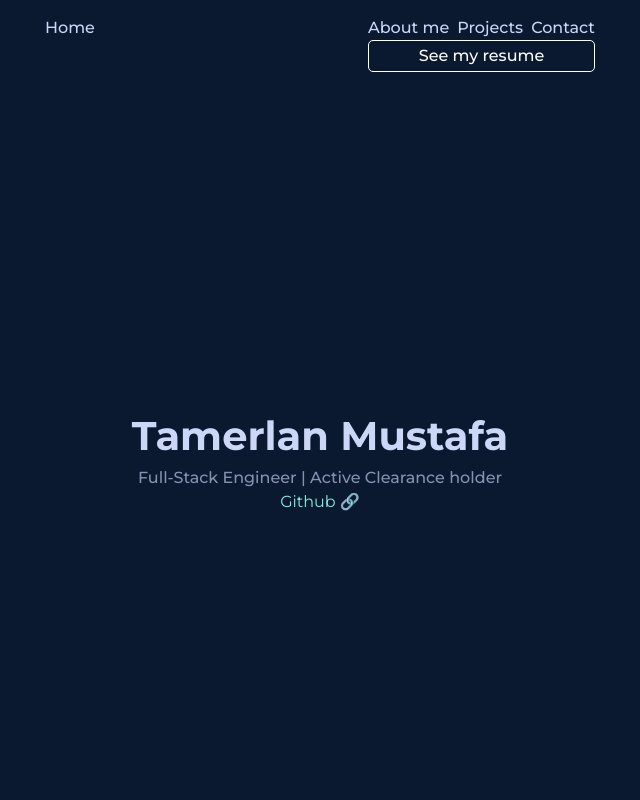
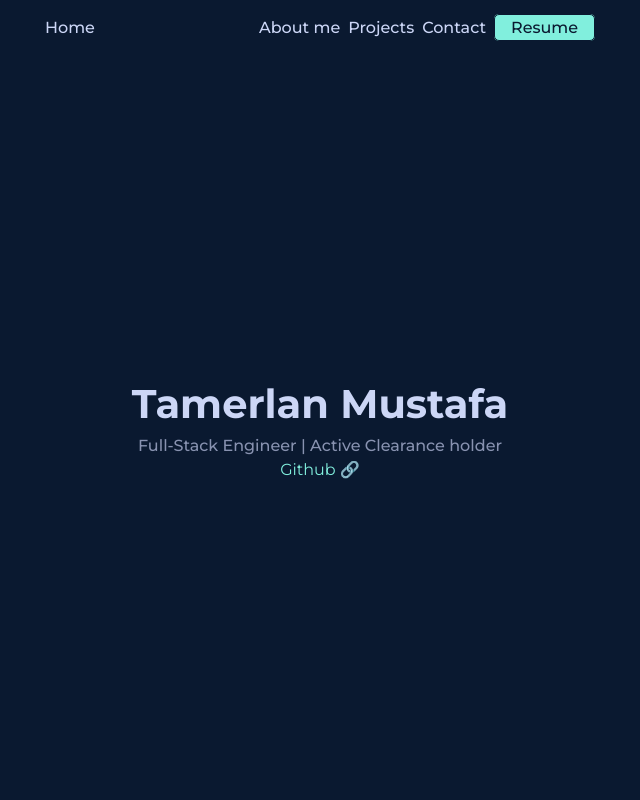
Before and after one commit to tamerlanmustafa/portfolio, a React (Vite) app: page / in a window 1280 px wide. Shown: the top 800 px of the page, without its empty margins (320-960 px from the left). Built offline with nearby package versions, Linux system fonts and the light colour scheme.

Commit message:
update resume styling

```diff
--- a/src/components/Navbar/NavBar.jsx
+++ b/src/components/Navbar/NavBar.jsx
@@ -15,9 +15,7 @@ const NavBar = () => {
           <a href='#about-me'>About me</a>
           <a href='#projects'>Projects</a>
           <a href='#contact'>Contact</a>
-          <div className="hidden">
-            <a className='resume ' href={resume}>See my resume</a>
-          </div>
+          <a className='resume ' href={resume}>Resume</a>
         </div>
       </nav>
     </>
--- a/src/components/Navbar/Navbar.css
+++ b/src/components/Navbar/Navbar.css
@@ -10,16 +10,18 @@ nav {
 }
 
 .resume {
-    display: block;
-    color: white;
+    background-color: var(--primary-color);
+    color: var(--main-color);
     padding: 0.2rem 1rem;
-    border: 1px solid white;
+    border: 1px solid var(--main-color);
     border-radius: 5px;
     transition: all 0.3s;
 }
 
 .resume:hover {
     cursor: pointer;
-    background-color: white;
-    color: black;
+    background-color: var(--main-color);
+    color: var(--primary-color);
+    border: 1px solid var(--primary-color);
+
 }
--- a/src/index.css
+++ b/src/index.css
@@ -8,6 +8,7 @@
 
 
 :root {
+  --main-color: #0a1930;
   --primary-color: #81efdd;
   --navy: #0a192f;
   --light-navy: #112240;
@@ -42,7 +43,7 @@ body {
   line-height: 1.5;
   font-family: "Montserrat", serif;
   color: var(--slate);
-  background-color: #0a1930;
+  background-color: var(--main-color) ;
 
 }
 
```
